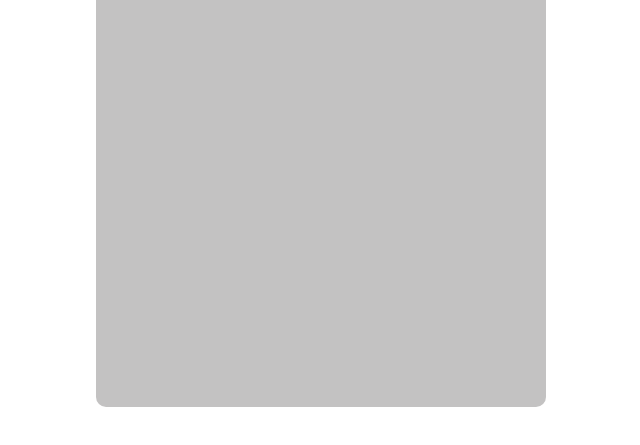
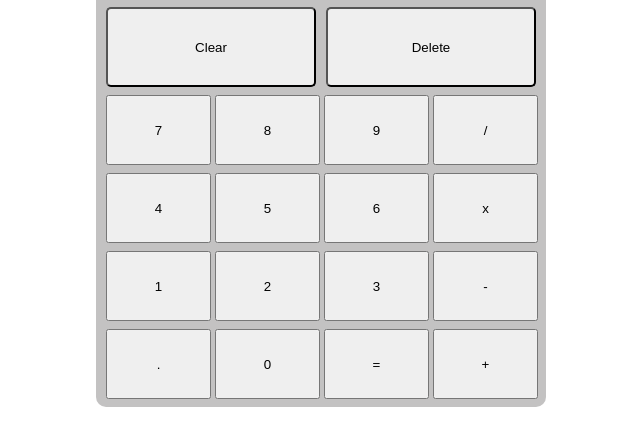
Before and after one commit to yaxasu/calculator, a plain HTML site: page index.html in a window 1280 px wide. Shown: the part 231-676 px from the top of the page, without its empty margins (319-959 px from the left). Drawn offline with Linux system fonts and the light colour scheme.

Commit message:
finished layout

```diff
--- a/index.html
+++ b/index.html
@@ -13,6 +13,38 @@
                 <div id="working"> Working</div>
                 <div id="result"> Result</div>
             </div>
+
+            <div class="mainButtons">
+                <button id="clear">Clear</button>
+                <button id="delete">Delete</button>
+            </div>
+
+            <div class="numOp">
+                <div class="rowOne">
+                    <button id="seven">7</button>
+                    <button id="eight">8</button>
+                    <button id="nine">9</button>
+                    <button id="divide">/</button>
+                </div>
+                <div class="rowTwo">
+                    <button id="four">4</button>
+                    <button id="five">5</button>
+                    <button id="six">6</button>
+                    <button id="times">x</button>
+                </div>
+                <div class="rowThree">
+                    <button id="one">1</button>
+                    <button id="two">2</button>
+                    <button id="three">3</button>
+                    <button id="minus">-</button>
+                </div>
+                <div class="rowFour">
+                    <button id="point">.</button>
+                    <button id="zero">0</button>
+                    <button id="equals">=</button>
+                    <button id="plus">+</button>
+                </div>
+            </div>
         </div>
     </div>
 
--- a/styles.css
+++ b/styles.css
@@ -11,6 +11,7 @@
     background-color: rgb(195, 194, 194);
     border-radius: 10px;
     margin-top: 80px;
+    flex-direction: column;
 }
 
 #screen{
@@ -19,10 +20,9 @@
     margin: 10px;
     padding: 10px;
     height: 110px;
-    width: 430px;
+    width: 410px;
     display: flex;
     flex-direction: column;
-
 }
 #working{
     height: 70px;
@@ -34,3 +34,33 @@
     height: auto;
     width: auto;
 }
+
+.mainButtons{
+    display: flex;
+    margin-left: 10px;
+    margin-right: 10px;
+    justify-content: space-between;
+}
+
+#clear,#delete{
+    height: 80px;
+    width: 210px;
+    border-radius: 5px;
+}
+
+.numOp{
+    display: flex;
+    flex-direction: column;
+    overflow: auto;
+}
+
+#one, #two, #three, #four, #five, #six, #seven, #eight, #nine, #zero, #divide, #times, #minus, #plus, #equals, #point
+{
+    height: 70px;
+    width: 105px;
+}
+
+.rowOne, .rowTwo, .rowThree, .rowFour{
+    margin-top: 8px;
+    margin-left: 10px;
+}
```
